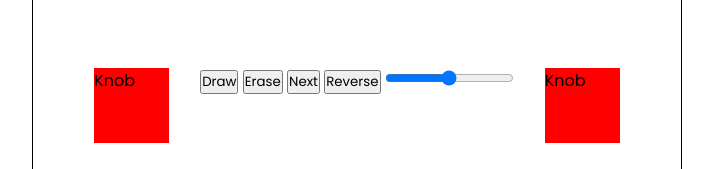
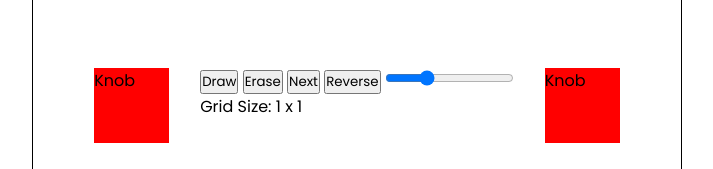
Before and after one commit to MuYvs/Etch-a-Sketch, a plain HTML site: page index.html in a window 1280 px wide. Shown: the part 517-686 px from the top of the page, without its empty margins (283-996 px from the left). Drawn offline with Linux system fonts and the light colour scheme; a web font is replaced by a local one.

Commit message:
The input slider defaults at 16, Added grid size text

```diff
--- a/index.html
+++ b/index.html
@@ -18,7 +18,15 @@
           <button class="button" id="btn-erase">Erase</button>
           <button class="button" id="btn-next">Next</button>
           <button class="button" id="btn-reverse">Reverse</button>
-          <input type="range" name="" id="grid-slider" min="0" max="50" />
+          <input
+            type="range"
+            name=""
+            id="grid-slider"
+            min="1"
+            max="50"
+            value="16"
+          />
+          <div class="grid-size-text">Grid Size: 1 x 1</div>
         </div>
         <div class="knob" id="v-knob">Knob</div>
       </div>
```
